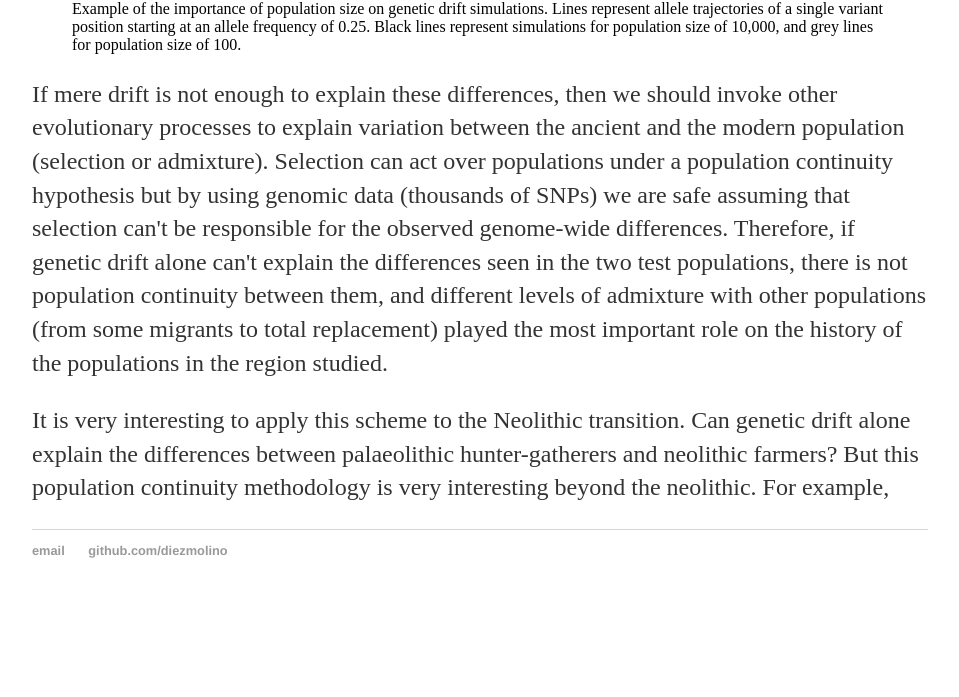
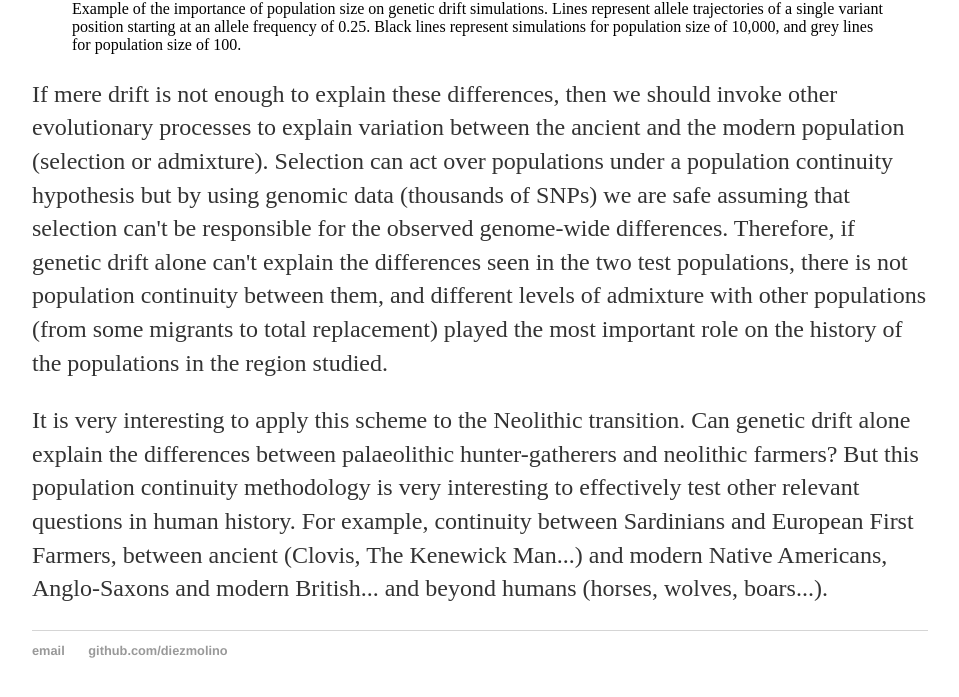
Before and after one commit to DiezMolino/diezmolino.github.io, a Jekyll site: the page research/index.html, which Jekyll copies as it is, in a window 1280 px wide and 900 px high, scrolled down 5139 px, cut to the strip 182-879 px from the top of the window. Shown: the whole strip, without its empty margins (160-1119 px from the left). Built offline with Jekyll 4.4.1, drawn with Linux system fonts in a browser that asks for light colours; before the commit the page ends 5939 px from its top, so only the background shows below that.

Commit message:
Update index.html

```diff
--- a/research/index.html
+++ b/research/index.html
@@ -81,7 +81,7 @@ that this bridgehead hypothesis could be applied to other invasive species, spec
 
 <p>If mere drift is not enough to explain these differences, then we should invoke other evolutionary processes to explain variation between the ancient and the modern population (selection or admixture). Selection can act over populations under a population continuity hypothesis but by using genomic data (thousands of SNPs) we are safe assuming that selection can't be responsible for the observed genome-wide differences. Therefore, if genetic drift alone can't explain the differences seen in the two test populations, there is not population continuity between them, and different levels of admixture with other populations (from some migrants to total replacement) played the most important role on the history of the populations in the region studied.</p>
 
-<p>It is very interesting to apply this scheme to the Neolithic transition. Can genetic drift alone explain the differences between palaeolithic hunter-gatherers and neolithic farmers? But this population continuity methodology is very interesting beyond the neolithic. For example,  </p>
+<p>It is very interesting to apply this scheme to the Neolithic transition. Can genetic drift alone explain the differences between palaeolithic hunter-gatherers and neolithic farmers? But this population continuity methodology is very interesting to effectively test other relevant questions in human history. For example, continuity between Sardinians and European First Farmers, between ancient (Clovis, The Kenewick Man...) and modern Native Americans, Anglo-Saxons and modern British... and beyond humans (horses, wolves, boars...). </p>
 
     		</div><!-- /.blurb -->
 		</div><!-- /.container -->
```
